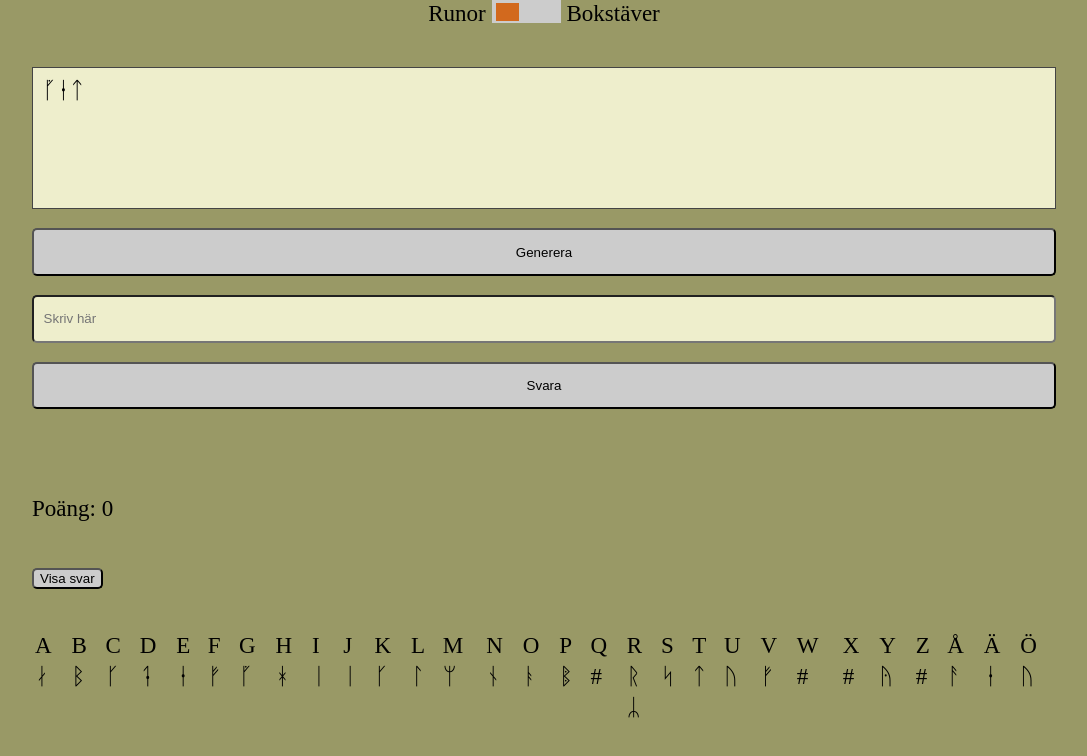
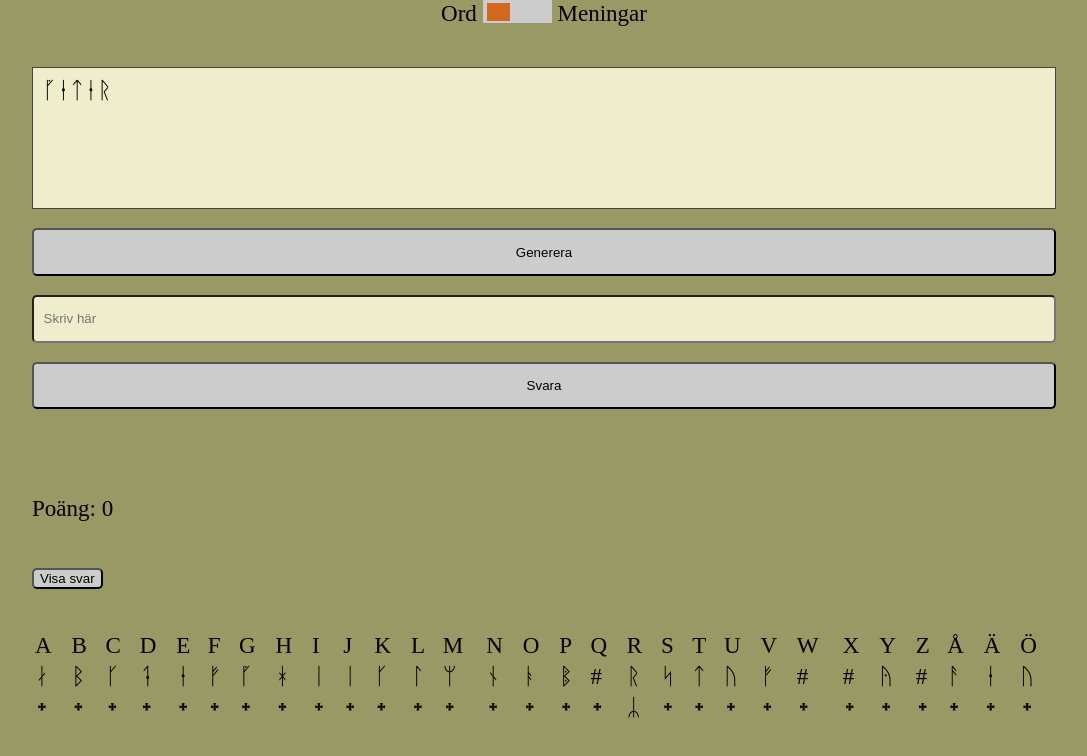
Before and after one commit to qwelyt/runerr, a plain HTML site: page index.html in a window 1280 px wide. Shown: the whole page, without its empty margins (96-1183 px from the left). Drawn offline with Linux system fonts and the light colour scheme.

Commit message:
Change to be words and sentences
And load them from a text file to make it easier to maintain

```diff
--- a/index.html
+++ b/index.html
@@ -9,12 +9,12 @@
     <body>
         <div id="content">
             <div id="selector">
-                Runor
+                Ord
                 <label class="switch">
-                    <input type="checkbox">
+                    <input id="toggle" type="checkbox">
                     <span class="slider"></span>
                 </label>
-                Bokstäver
+                Meningar
             </div>
             <div id="output"></div>
             <button id="generate">Generera</button>
--- a/index.js
+++ b/index.js
@@ -60,95 +60,10 @@ const letterToRune = {
     'Ö': '&#5794;',
     'ö': '&#5794;',
     'th': '&#5798;',
-    ' ': ' ',
+    ' ': '&#5869;',
 }
 
-const words = [
-    "hej",
-    "hon",
-    "han",
-    "den",
-    "det",
-    "finns",
-    "fisk",
-    "kissa",
-    "bajsa",
-    "mat",
-    "äta",
-    "sova",
-    "gRis",
-    "ko",
-    "vete",
-    "dRicka",
-    "vatten",
-    "gjorde",
-    "Ris",
-    "leka",
-    "toRka",
-    "vila",
-    "nappen",
-    "blöjoR",
-    "Råg",
-    "get",
-    "fåR",
-    "getteR",
-    "hus",
-    "björn",
-    "katt",
-    "hund",
-    "äpple",
-    "banan",
-    "päRon",
-    "staRk",
-    "svag",
-    "vinna",
-    "föRloRa",
-    "ge",
-    "få",
-    "många",
-    "skicka",
-    "kön",
-    "kyRka",
-    "vanhelga",
-    "latin",
-    "kung",
-    "dRottning",
-    "pengaR",
-    "dRev",
-    "svärd",
-    "sköld",
-    "högaffel",
-    "båt",
-    "skepp",
-    "gRäs",
-    "halm",
-    "hövding",
-    "knä",
-    "hand",
-    "fot",
-    "huvud",
-    "oRm",
-    "fenRis",
-    "vaRg",
-    "kRåka",
-    "måne",
-    "sol",
-    "Rustning",
-    "kniv",
-    "potatis",
-    "kött",
-    "öRn",
-    "lag",
-    "gRön",
-    "gul",
-    "bRun",
-    "blå",
-    "Röd",
-    "Rosa",
-    "lila",
-    "klocka",
-];
-const awords = ["pastor"]
+
 
 function randomInt(max){
     return Math.floor(Math.random()*max);
@@ -182,17 +97,22 @@ function generate(wordlist){
     document.getElementById("answer").innerHTML = "";
 }
 
+function updateScore(value){
+    sessionStorage.setItem("score", value);
+    document.getElementById("score").innerHTML = value;
+}
+
 function submit(){
     let answer = document.getElementById("inputfield").value;
     let word = sessionStorage.getItem("word");
     if (answer.toLowerCase() == word.toLowerCase()) {
         document.getElementById("rightWrong").innerHTML = "Rätt!";
-        sessionStorage.setItem("score", parseInt(sessionStorage.getItem("score"),10)+1);
+        let currentScore = parseInt(sessionStorage.getItem("score")) || 0;
+        updateScore(currentScore+1);
     } else {
         document.getElementById("rightWrong").innerHTML = "Fel!";
-        sessionStorage.setItem("score", 0);
+        updateScore(0);
     }
-    document.getElementById("score").innerHTML = sessionStorage.getItem("score");
 }
 
 function translate(){
@@ -216,7 +136,38 @@ function translate(){
     document.getElementById("translation").appendChild(table);
 
 }
-function doGenerate(){generate(words);}
+
+let words;
+let sentences;
+async function loadFile(file){
+    return fetch(file)
+        .then((res) => res.text())
+        .then((txt) => txt.split("\n").map(l=>l.trim()))
+}
+async function getWords(){
+    if (words == undefined){
+        words = await loadFile("words.txt")
+    }
+    return words;
+}
+async function getSentences(){
+    if (sentences == undefined){
+        sentences = await loadFile("sentences.txt")
+    }
+    return sentences;
+
+}
+
+async function doGenerate(){
+    let sw = document.getElementById("toggle");
+    let w;
+    if (sw.checked){
+        w = await getSentences();
+    } else {
+        w = await getWords();
+    }
+    generate(w);
+}
 
 document.getElementById("generate").addEventListener("click", doGenerate);
 document.getElementById("submit").addEventListener("click", submit);
```
Also changed, not shown: sentences.txt (added), words.txt (added).
